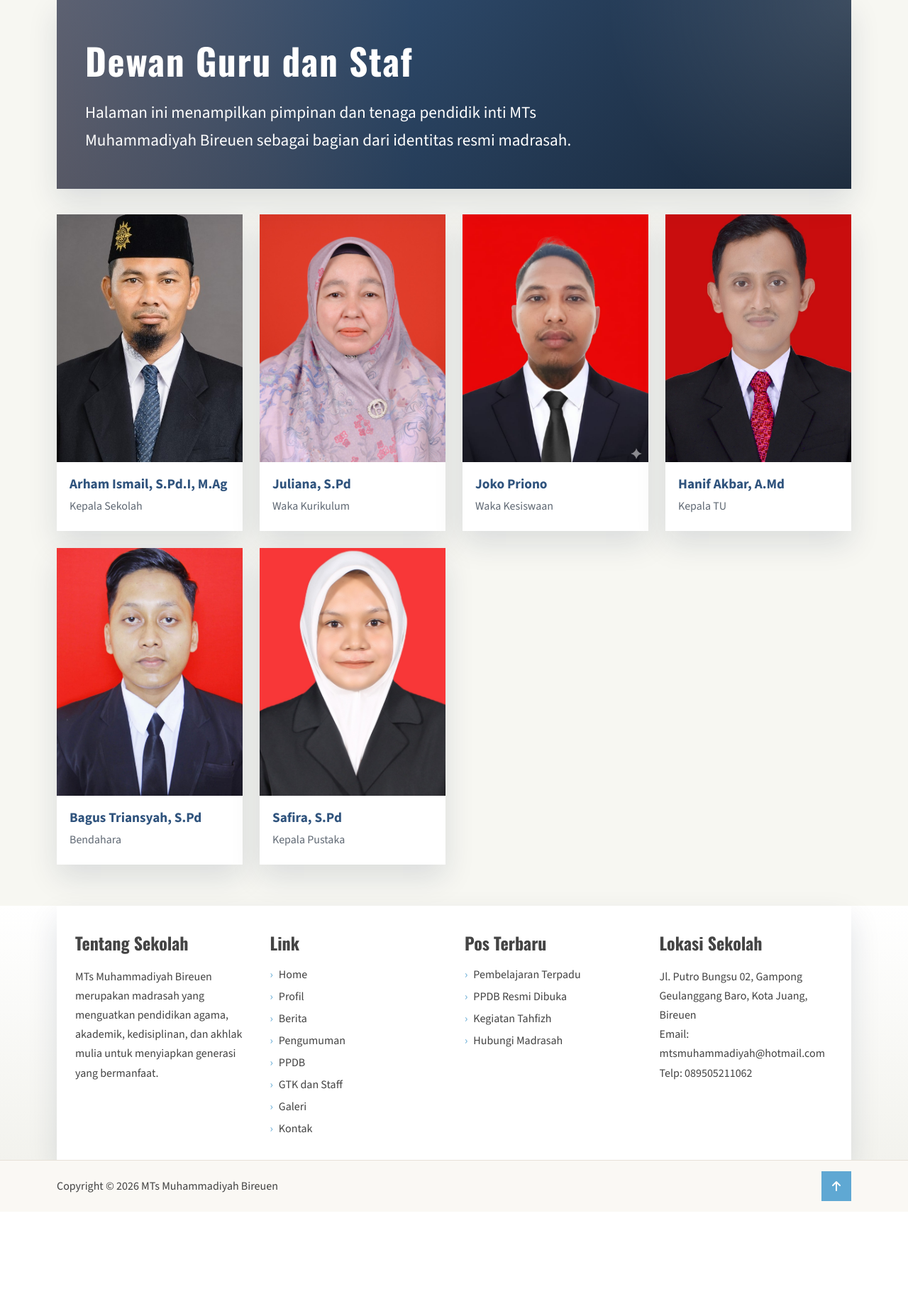
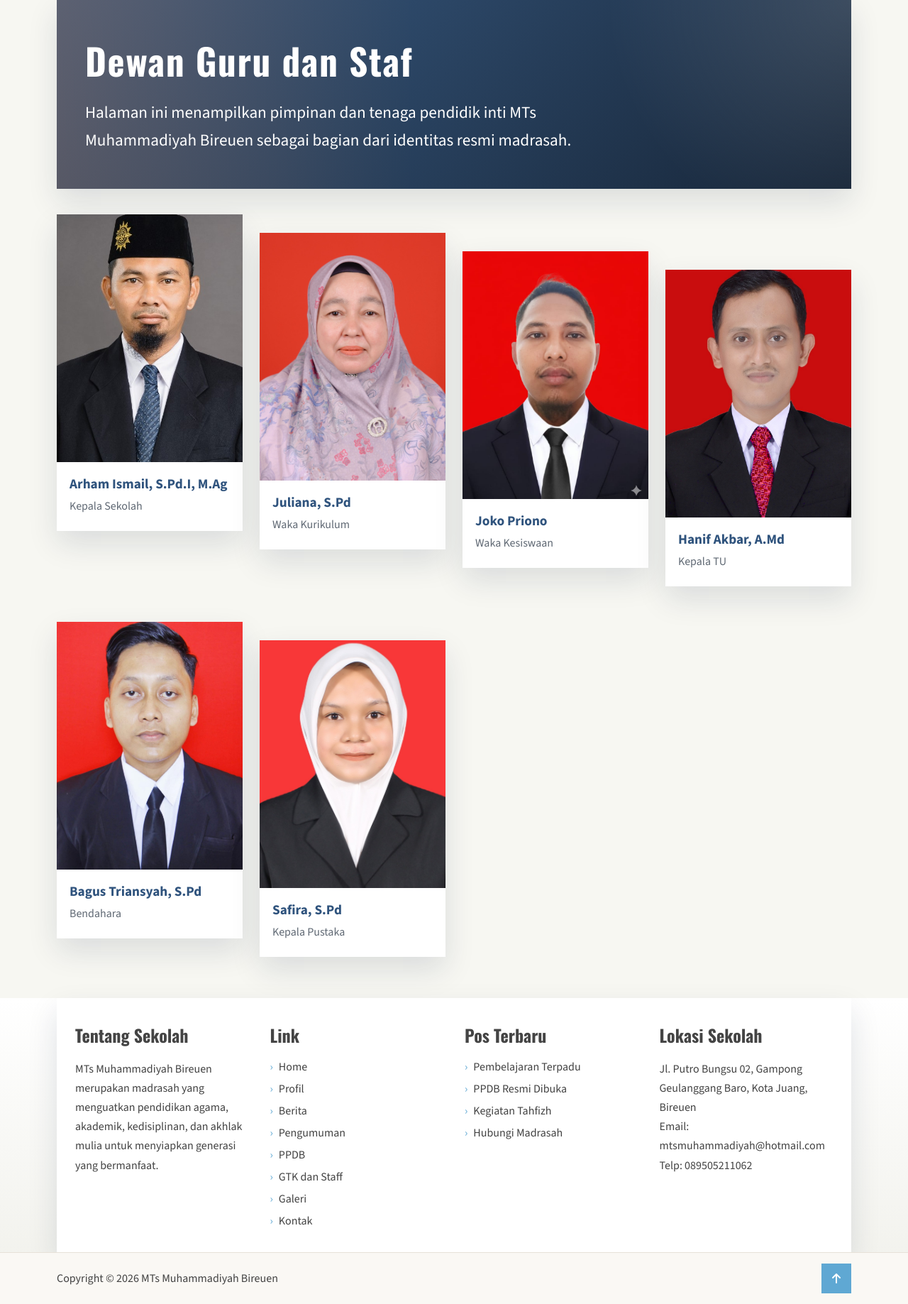
Before and after one commit to Jokopriono/folder-baru, a PHP site: the page made by GTK dan staff.html in a window 1280 px wide. Shown: the part 439-2276 px from the top of the page at 71% size. Before the commit the page ends 2131 px from the top, so only its background shows below. Run offline with PHP 8.4, Linux system fonts and the light colour scheme.

Commit message:
Add descending layout for teacher grid to enhance visual hierarchy

```diff
--- a/GTK dan staff.html
+++ b/GTK dan staff.html
@@ -69,7 +69,7 @@
             </section>
 
             <section class="container gallery-full">
-                <div class="teacher-grid">
+                <div class="teacher-grid teacher-grid-descending">
                     <article class="teacher-card">
                         <img src="Image/Arham.jpeg" alt="Arham Ismail">
                         <div class="teacher-card-body">
--- a/style.css
+++ b/style.css
@@ -875,6 +875,30 @@ input {
     gap: 24px;
 }
 
+.teacher-grid-descending {
+    align-items: start;
+}
+
+.teacher-grid-descending .teacher-card:nth-child(2) {
+    margin-top: 26px;
+}
+
+.teacher-grid-descending .teacher-card:nth-child(3) {
+    margin-top: 52px;
+}
+
+.teacher-grid-descending .teacher-card:nth-child(4) {
+    margin-top: 78px;
+}
+
+.teacher-grid-descending .teacher-card:nth-child(5) {
+    margin-top: 26px;
+}
+
+.teacher-grid-descending .teacher-card:nth-child(6) {
+    margin-top: 52px;
+}
+
 .teacher-card {
     background: #fff;
     box-shadow: var(--shadow);
@@ -1063,6 +1087,10 @@ input {
         grid-template-columns: 1fr 1fr;
     }
 
+    .teacher-grid-descending .teacher-card:nth-child(n) {
+        margin-top: 0;
+    }
+
     .news-card.featured {
         grid-template-columns: 1fr;
     }
```
